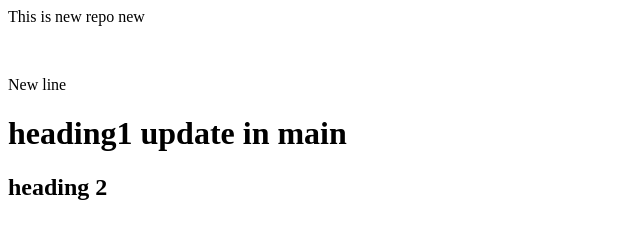
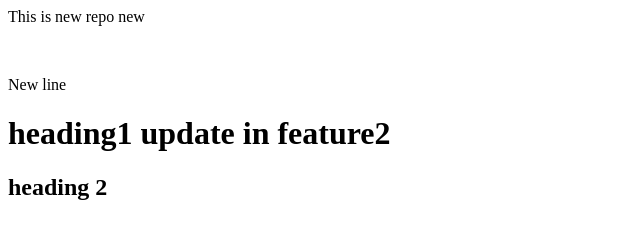
Before and after one commit to vk2612/demo2, a plain HTML site: page index.html in a window 1280 px wide. Shown: the whole page, without its empty margins (0-640 px from the left). Drawn offline with Linux system fonts and the light colour scheme.

Commit message:
update in heading1

```diff
--- a/index.html
+++ b/index.html
@@ -1,5 +1,5 @@
 <p>This is new repo new</p>
 <br>
 <p>New line</p>
-<h1>heading1 update in main</h1>
+<h1>heading1 update in feature2</h1>
 <h2>heading 2</h2>
```
